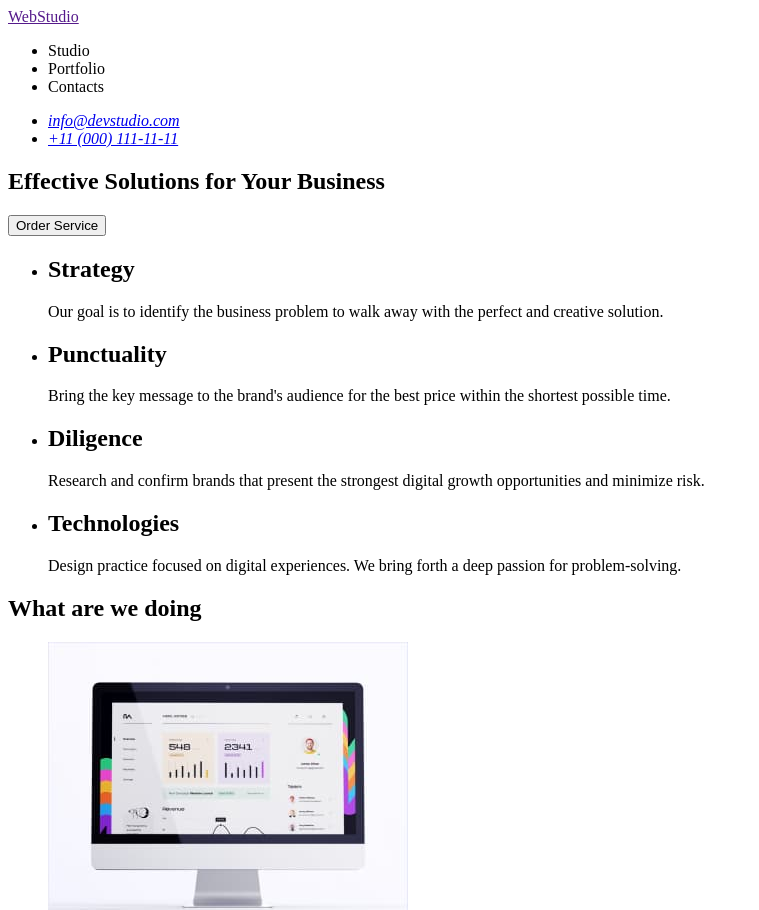
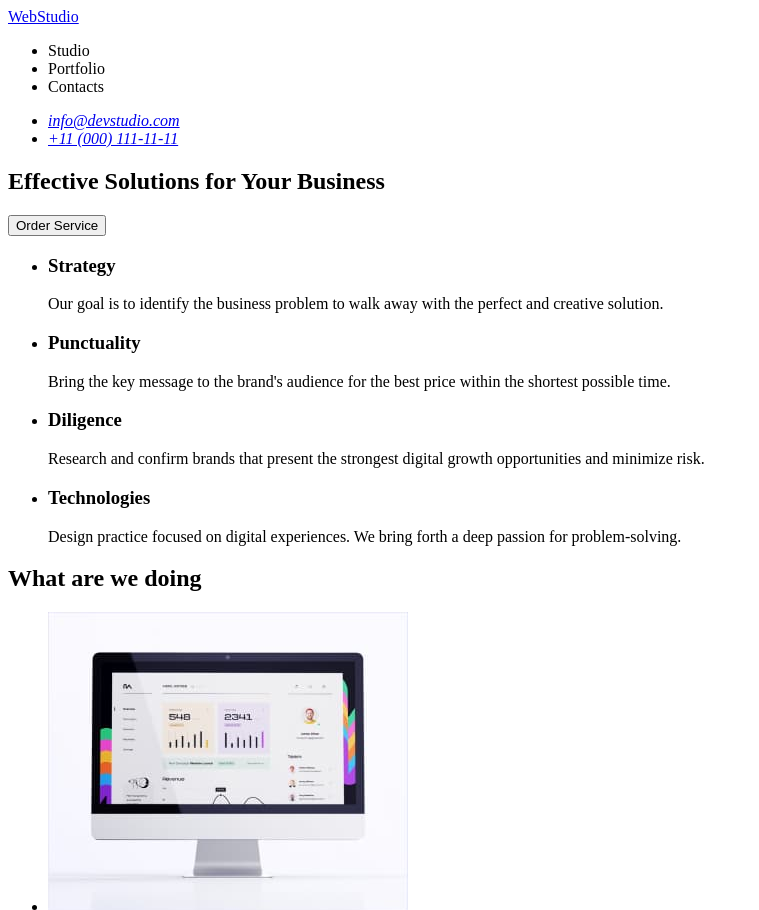
Before and after one commit to Perec1983/goit-markup-hw-01, a plain HTML site: page index.html in a window 1280 px wide. Shown: the top 910 px of the page, without its empty margins (0-759 px from the left). Drawn offline with Linux system fonts and the light colour scheme.

Commit message:
Correct markup

```diff
--- a/index.html
+++ b/index.html
@@ -9,7 +9,7 @@
   <body>
     <header>
       <nav>
-        <a href="">WebStudio</a>
+        <a href="./index.html">WebStudio</a>
         <ul>
           <li><a href=""></a>Studio</li>
           <li><a href=""></a>Portfolio</li>
@@ -30,30 +30,31 @@
         <button type="button">Order Service</button>
       </section>
       <section>
+        <h2 hidden>advantage</h2>
         <ul>
           <li>
-            <h2>Strategy</h2>
+            <h3>Strategy</h3>
             <p>
               Our goal is to identify the business problem to walk away with the
               perfect and creative solution.
             </p>
           </li>
           <li>
-            <h2>Punctuality</h2>
+            <h3>Punctuality</h3>
             <p>
               Bring the key message to the brand's audience for the best price
               within the shortest possible time.
             </p>
           </li>
           <li>
-            <h2>Diligence</h2>
+            <h3>Diligence</h3>
             <p>
               Research and confirm brands that present the strongest digital
               growth opportunities and minimize risk.
             </p>
           </li>
           <li>
-            <h2>Technologies</h2>
+            <h3>Technologies</h3>
             <p>
               Design practice focused on digital experiences. We bring forth a
               deep passion for problem-solving.
@@ -100,7 +101,7 @@
       </section>
     </main>
     <footer>
-      <a href="">webstudio</a>
+      <a href="./index.html">WebStudio</a>
       <p>
         Increase the flow of customers and sales for your business with digital
         marketing & growth solutions.
```
